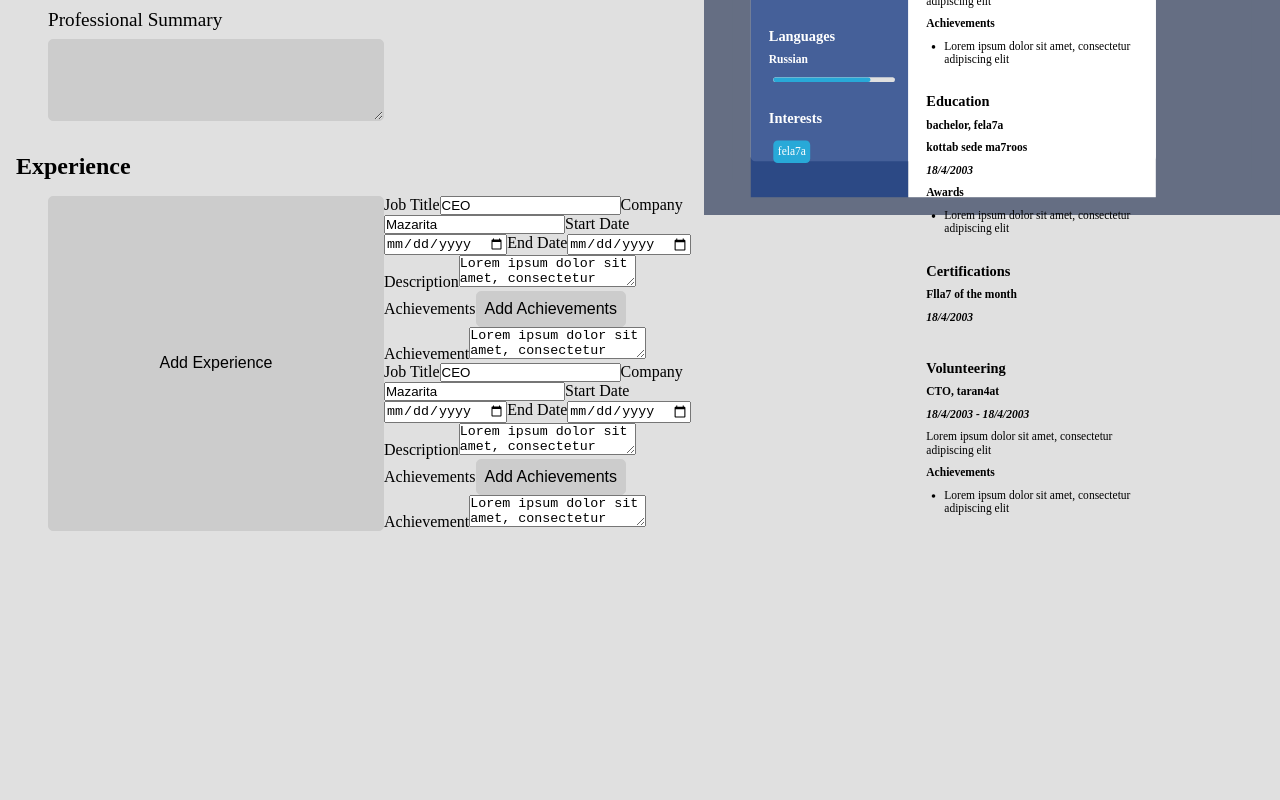
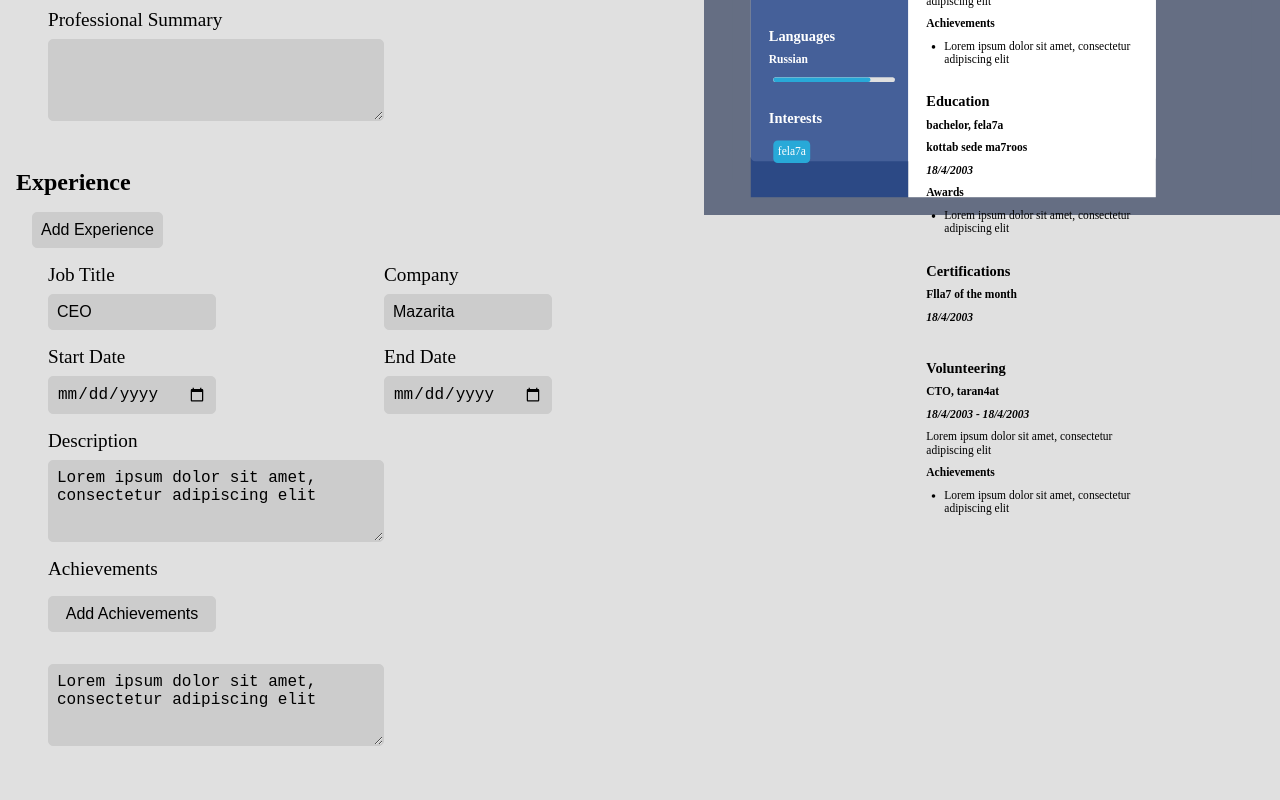
Before and after one commit to The-White-Hats/Resumeness, a React (Vite) app: page /resume in a window 1280 px wide. Shown: the part 560-1360 px from the top of the page. Before the commit the page ends 1107 px from the top, so only its background shows below. Built offline with nearby package versions, Linux system fonts and the light colour scheme.

Commit message:
Experience can be updated

```diff
--- a/src/pages/resume/sub/form/Form.scss
+++ b/src/pages/resume/sub/form/Form.scss
@@ -18,7 +18,24 @@ $input-color: #cccccc;
             font-weight: 600;
             padding: 1rem;
         }
+        label {
+            font-size: 1.2rem;
+            font-weight: lighter;
+            margin-bottom: 0.5rem;
+        }
 
+        button {
+            padding: 0.5rem;
+            margin-left: 2rem;
+            border: 1px solid $input-color;
+            border-radius: 5px;
+            background-color: $input-color;
+            font-size: 1rem;
+            cursor: pointer;
+            &:hover {
+                background-color: #ffffff;
+            }
+        }
         .Form {
             display: grid;
             grid-template-columns: 1fr 1fr;
@@ -28,28 +45,11 @@ $input-color: #cccccc;
                 grid-column: 1/3;
             }
 
-            button {
-                padding: 0.5rem;
-                border: 1px solid $input-color;
-                border-radius: 5px;
-                background-color: $input-color;
-                font-size: 1rem;
-                cursor: pointer;
-                &:hover {
-                    background-color: #ffffff;
-                }
-            }
-
             .form-element {
                 display: flex;
                 flex-direction: column;
                 width: 50%;
                 margin-bottom: 1rem;
-                label {
-                    font-size: 1.2rem;
-                    font-weight: lighter;
-                    margin-bottom: 0.5rem;
-                }
                 input {
                     padding: 0.5rem;
                     border: 1px solid $input-color;
@@ -66,6 +66,13 @@ $input-color: #cccccc;
                     height: 4rem;
                     resize: vertical;
                 }
+                button {
+                    margin: 0.5rem 0px 2rem 0px;
+                    width: 50%;
+                }
+                .achievement {
+                    width: 100%;
+                }
             }
         }
     }
--- a/src/pages/resume/sub/form/form.css
+++ b/src/pages/resume/sub/form/form.css
@@ -13,6 +13,23 @@
   font-weight: 600;
   padding: 1rem;
 }
+.form-wrapper form label {
+  font-size: 1.2rem;
+  font-weight: lighter;
+  margin-bottom: 0.5rem;
+}
+.form-wrapper form button {
+  padding: 0.5rem;
+  margin-left: 2rem;
+  border: 1px solid #cccccc;
+  border-radius: 5px;
+  background-color: #cccccc;
+  font-size: 1rem;
+  cursor: pointer;
+}
+.form-wrapper form button:hover {
+  background-color: #ffffff;
+}
 .form-wrapper form .Form {
   display: grid;
   grid-template-columns: 1fr 1fr;
@@ -22,27 +39,11 @@
 .form-wrapper form .Form .big {
   grid-column: 1/3;
 }
-.form-wrapper form .Form button {
-  padding: 0.5rem;
-  border: 1px solid #cccccc;
-  border-radius: 5px;
-  background-color: #cccccc;
-  font-size: 1rem;
-  cursor: pointer;
-}
-.form-wrapper form .Form button:hover {
-  background-color: #ffffff;
-}
 .form-wrapper form .Form .form-element {
   display: flex;
   flex-direction: column;
   width: 50%;
   margin-bottom: 1rem;
-}
-.form-wrapper form .Form .form-element label {
-  font-size: 1.2rem;
-  font-weight: lighter;
-  margin-bottom: 0.5rem;
 }
 .form-wrapper form .Form .form-element input {
   padding: 0.5rem;
@@ -59,4 +60,11 @@
   font-size: 1rem;
   height: 4rem;
   resize: vertical;
+}
+.form-wrapper form .Form .form-element button {
+  margin: 0.5rem 0px 2rem 0px;
+  width: 50%;
+}
+.form-wrapper form .Form .form-element .achievement {
+  width: 100%;
 }/*# sourceMappingURL=Form.css.map */
--- a/src/pages/resume/sub/form/form.tsx
+++ b/src/pages/resume/sub/form/form.tsx
@@ -4,129 +4,165 @@ import { useDispatch, useSelector } from 'react-redux'
 
 const Form = () => {
     const dispatch = useDispatch()
-    let idCounter = 2;
+    let idCounter = 2
+    let key = 0;
     //const SetPicURL = (pic: string) => dispatch(form.setPicURL(pic));
-    const SetFirstName = (fName: string) => dispatch(form.setFirstName(fName));
-    const SetLastName = (lName: string) => dispatch(form.setLastName(lName));
-    const SetEmail = (email: string) => dispatch(form.setEmail(email));
-    const SetTitle = (title: string) => dispatch(form.setTitle(title));
-    const SetAddress = (address: string) => dispatch(form.setAddress(address));
-    const SetPhone = (phone: string) => dispatch(form.setPhone(phone));
+    const SetFirstName = (fName: string) => dispatch(form.setFirstName(fName))
+    const SetLastName = (lName: string) => dispatch(form.setLastName(lName))
+    const SetEmail = (email: string) => dispatch(form.setEmail(email))
+    const SetTitle = (title: string) => dispatch(form.setTitle(title))
+    const SetAddress = (address: string) => dispatch(form.setAddress(address))
+    const SetPhone = (phone: string) => dispatch(form.setPhone(phone))
     const SetLinkedInURL = (InURL: string) =>
-        dispatch(form.setLinkedInURL(InURL));
+        dispatch(form.setLinkedInURL(InURL))
     const SetPortfolioURL = (PortURL: string) =>
-        dispatch(form.setPortfolioURL(PortURL));
+        dispatch(form.setPortfolioURL(PortURL))
     const SetProfessionalSummary = (PortURL: string) =>
-        dispatch(form.setProfessionalSummary(PortURL));
+        dispatch(form.setProfessionalSummary(PortURL))
     const SetExperience = (experience: form.experience[]) =>
-        dispatch(form.setExperience(experience));
+        dispatch(form.setExperience(experience))
     const SetEducation = (education: form.education[]) =>
-        dispatch(form.setEducation(education));
-    const SetSkills = (skills: form.skill[]) =>
-        dispatch(form.setSkills(skills));
+        dispatch(form.setEducation(education))
+    const SetSkills = (skills: form.skill[]) => dispatch(form.setSkills(skills))
     const SetLanguages = (languages: form.language[]) =>
-        dispatch(form.setLanguages(languages));
+        dispatch(form.setLanguages(languages))
     const SetCertifications = (certifications: form.certification[]) =>
-        dispatch(form.setCertifications(certifications));
+        dispatch(form.setCertifications(certifications))
     const SetVolunteering = (volunteering: form.experience[]) =>
-        dispatch(form.setVolunteering(volunteering));
+        dispatch(form.setVolunteering(volunteering))
     const SetInterests = (interests: form.interest[]) =>
-        dispatch(form.setInterests(interests));
+        dispatch(form.setInterests(interests))
 
-    const experienceArr = useSelector(form.selectExperience);
-    const educationArr = useSelector(form.selectEducation);
-    const skillArr = useSelector(form.selectSkills);
-    const languageArr = useSelector(form.selectLanguages);
-    const certificationArr = useSelector(form.selectCertifications);
-    const volunteeringArr = useSelector(form.selectVolunteering);
-    const interestArr = useSelector(form.selectInterests);
+    const experienceArr = useSelector(form.selectExperience)
+    const educationArr = useSelector(form.selectEducation)
+    const skillArr = useSelector(form.selectSkills)
+    const languageArr = useSelector(form.selectLanguages)
+    const certificationArr = useSelector(form.selectCertifications)
+    const volunteeringArr = useSelector(form.selectVolunteering)
+    const interestArr = useSelector(form.selectInterests)
 
     type setter = (value: string) => void
-    type elementArr = form.experience[] | form.education[] | form.skill[] | form.language[] | form.certification[] | form.interest[]
 
     const handleInputChange = (
-        event: React.ChangeEvent<HTMLInputElement>,
+        event:
+            | React.ChangeEvent<HTMLInputElement>
+            | React.ChangeEvent<HTMLTextAreaElement>,
         set: setter
     ) => {
         set(event.target.value)
     }
-    const handleTextChange = (
-        event: React.ChangeEvent<HTMLTextAreaElement>
-    ) => {
-        SetProfessionalSummary(event.target.value)
-    }
 
-    const addExperience = () => {
+    const handleExperience = {
+        addExperience: () => {
             const newExperience: form.experience = {
                 id: idCounter,
-            jobTitle: "",
-            company: "",
-            startDate: "",
-            endDate: "",
-            jobDescription: "",
-            achievements: []
-        };
-        idCounter++;
-        SetExperience([...experienceArr, newExperience]);
+                jobTitle: '',
+                company: '',
+                startDate: '',
+                endDate: '',
+                jobDescription: '',
+                achievements: [],
+            }
+            idCounter++
+            SetExperience([...experienceArr, newExperience])
+        },
+        updateExperience: (
+            event:
+                | React.ChangeEvent<HTMLInputElement>
+                | React.ChangeEvent<HTMLTextAreaElement>,
+            index: number,
+            property: keyof form.experience,
+            secondIndex: number = -1
+        ) => {
+            const newArray = [...experienceArr]
+            let updatedObject = { ...newArray[index] }
+            if (secondIndex === -1) {
+                updatedObject = {
+                    ...updatedObject,
+                    [property]:event.target.value
+                }
+            }
+            else {
+                const achievements = [...updatedObject.achievements]
+                achievements[secondIndex] = event.target.value
+                updatedObject = {
+                    ...updatedObject,
+                    achievements: achievements
+                }
+            }
+            newArray[index] = updatedObject
+            SetExperience(newArray)
+        },
+        addAchievement: (index: number) => {
+            const newAchievement: string = ''
+            const newArray = [...experienceArr]
+            let updatedObject = { ...newArray[index] }
+            updatedObject.achievements = [
+                ...updatedObject.achievements,
+                newAchievement,
+            ]
+            newArray[index] = updatedObject
+            SetExperience(newArray)
+        },
     }
     const addEducation = () => {
         const newEducation: form.education = {
             id: idCounter,
-            degree: "",
-            studyField: "",
-            school: "",
-            graduationDate: "",
-            awards: []
-        };
-        idCounter++;
-        SetEducation([...educationArr, newEducation]);
+            degree: '',
+            studyField: '',
+            school: '',
+            graduationDate: '',
+            awards: [],
+        }
+        idCounter++
+        SetEducation([...educationArr, newEducation])
     }
     const addSkill = () => {
         const newSkill: form.skill = {
             id: idCounter,
-            skill: ""
-        };
-        idCounter++;
-        SetSkills([...skillArr, newSkill]);
+            skill: '',
+        }
+        idCounter++
+        SetSkills([...skillArr, newSkill])
     }
     const addLanguage = () => {
         const newLanguage: form.language = {
             id: idCounter,
-            language: "",
-            fluency: 0
-        };
-        idCounter++;
-        SetLanguages([...languageArr, newLanguage]);
+            language: '',
+            fluency: 0,
+        }
+        idCounter++
+        SetLanguages([...languageArr, newLanguage])
     }
     const addCertification = () => {
         const newCertification: form.certification = {
             id: idCounter,
-            certification: "",
-            date: ""
-        };
-        idCounter++;
-        SetCertifications([...certificationArr, newCertification]);
+            certification: '',
+            date: '',
+        }
+        idCounter++
+        SetCertifications([...certificationArr, newCertification])
     }
     const addVolunteering = () => {
         const newVolunteering: form.experience = {
             id: idCounter,
-            jobTitle: "",
-            company: "",
-            startDate: "",
-            endDate: "",
-            jobDescription: "",
-            achievements: []
-        };
-        idCounter++;
-        SetVolunteering([...volunteeringArr, newVolunteering]);
+            jobTitle: '',
+            company: '',
+            startDate: '',
+            endDate: '',
+            jobDescription: '',
+            achievements: [],
+        }
+        idCounter++
+        SetVolunteering([...volunteeringArr, newVolunteering])
     }
     const addInterest = () => {
         const newInterest: form.interest = {
             id: idCounter,
-            interest: ""
-        };
-        idCounter++;
-        SetInterests([...interestArr, newInterest]);
+            interest: '',
+        }
+        idCounter++
+        SetInterests([...interestArr, newInterest])
     }
 
     return (
@@ -215,61 +251,129 @@ const Form = () => {
                     </div>
                     <div className="form-element big">
                         <label>Professional Summary</label>
-                        <textarea onChange={handleTextChange} />
+                        <textarea
+                            onChange={(event) =>
+                                handleInputChange(event, SetProfessionalSummary)
+                            }
+                        />
                     </div>
                 </div>
-                <form>
-                    <label className="sub-title">Experience</label>
-                    <div className="Form">
-                        <button type="button" onClick={addExperience}>
+                <div className="sub-title">Experience</div>
+                <button type="button" onClick={handleExperience.addExperience}>
                     Add Experience
                 </button>
-                        <div className="Experience">
-                            {experienceArr.map((experience) => {
+                <div className="Sec-form">
+                    {experienceArr.map((experience, index) => {
                         return (
-                                    <div key={experience.id}>
+                            <div className="Form" key={experience.id}>
+                                <div className="form-element">
                                     <label>Job Title</label>
                                     <input
                                         type="text"
                                         defaultValue={experience.jobTitle}
+                                        onChange={(event) =>
+                                            handleExperience.updateExperience(
+                                                event,
+                                                index,
+                                                'jobTitle' as keyof form.experience
+                                            )
+                                        }
                                     />
+                                </div>
+                                <div className="form-element">
                                     <label>Company</label>
                                     <input
                                         type="text"
                                         defaultValue={experience.company}
+                                        onChange={(event) =>
+                                            handleExperience.updateExperience(
+                                                event,
+                                                index,
+                                                'company' as keyof form.experience
+                                            )
+                                        }
                                     />
+                                </div>
+                                <div className="form-element">
                                     <label>Start Date</label>
                                     <input
                                         type="date"
                                         defaultValue={experience.startDate}
+                                        onChange={(event) =>
+                                            handleExperience.updateExperience(
+                                                event,
+                                                index,
+                                                'startDate' as keyof form.experience
+                                            )
+                                        }
                                     />
+                                </div>
+                                <div className="form-element">
                                     <label>End Date</label>
                                     <input
                                         type="date"
                                         defaultValue={experience.endDate}
+                                        onChange={(event) =>
+                                            handleExperience.updateExperience(
+                                                event,
+                                                index,
+                                                'endDate' as keyof form.experience
+                                            )
+                                        }
                                     />
+                                </div>
+                                <div className="form-element big">
                                     <label>Description</label>
                                     <textarea
                                         defaultValue={experience.jobDescription}
+                                        onChange={(event) =>
+                                            handleExperience.updateExperience(
+                                                event,
+                                                index,
+                                                'jobDescription' as keyof form.experience
+                                            )
+                                        }
                                     />
+                                </div>
+                                <div className="form-element big">
                                     <label>Achievements</label>
-                                        <button type="button">Add Achievements</button>
-                                            {experience.achievements.map((achievement) => {
+                                    <button
+                                        type="button"
+                                        onClick={() =>
+                                            handleExperience.addAchievement(
+                                                index
+                                            )
+                                        }
+                                    >
+                                        Add Achievements
+                                    </button>
+                                    {
+                                        experience.achievements.map(
+                                        (achievement, secondIndex) => {
                                             return (
-                                                    <div className="achievements">
-                                                        <label>Achievement</label>
+                                                <div key={key++} className="form-element achievement">
                                                     <textarea
-                                                            defaultValue={achievement}
+                                                        defaultValue={
+                                                            achievement
+                                                        }
+                                                        onChange={(event) =>
+                                                            handleExperience.updateExperience(
+                                                                event,
+                                                                index,
+                                                                'achievements' as keyof form.experience,
+                                                                secondIndex
+                                                            )
+                                                        }
                                                     />
+                                                </div>
+                                            )
+                                        }
+                                    )}
+                                </div>
                             </div>
                         )
                     })}
                 </div>
-                                );
-                            })}
-                        </div>
-                    </div>
-                </form>
             </form>
         </div>
     )
--- a/src/slices/formReducer.tsx
+++ b/src/slices/formReducer.tsx
@@ -60,7 +60,6 @@ interface FormCollectionState {
   certifications: certification[];
   volunteering: experience[];
   interests: interest[];
-
 }
 
 const initialState: FormCollectionState = {
```
Lines whose indentation alone changed are shown as unchanged.
